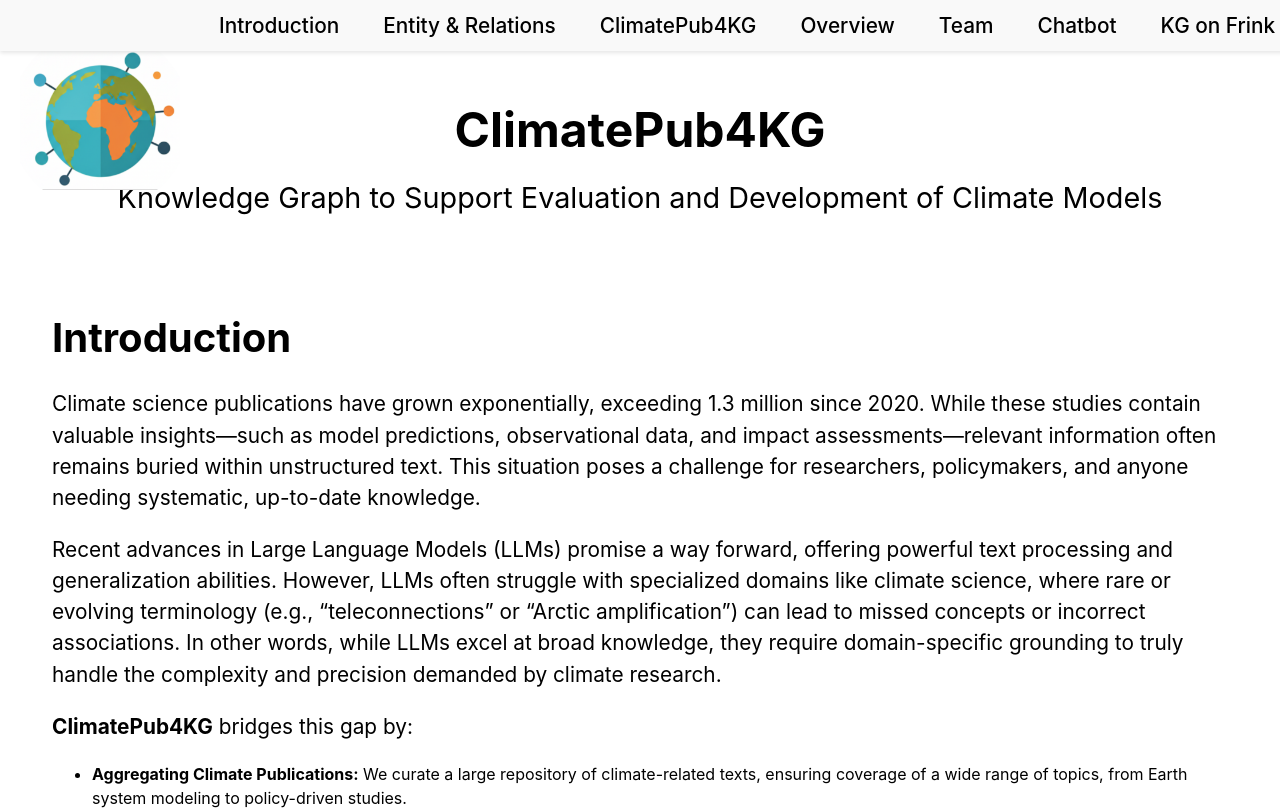
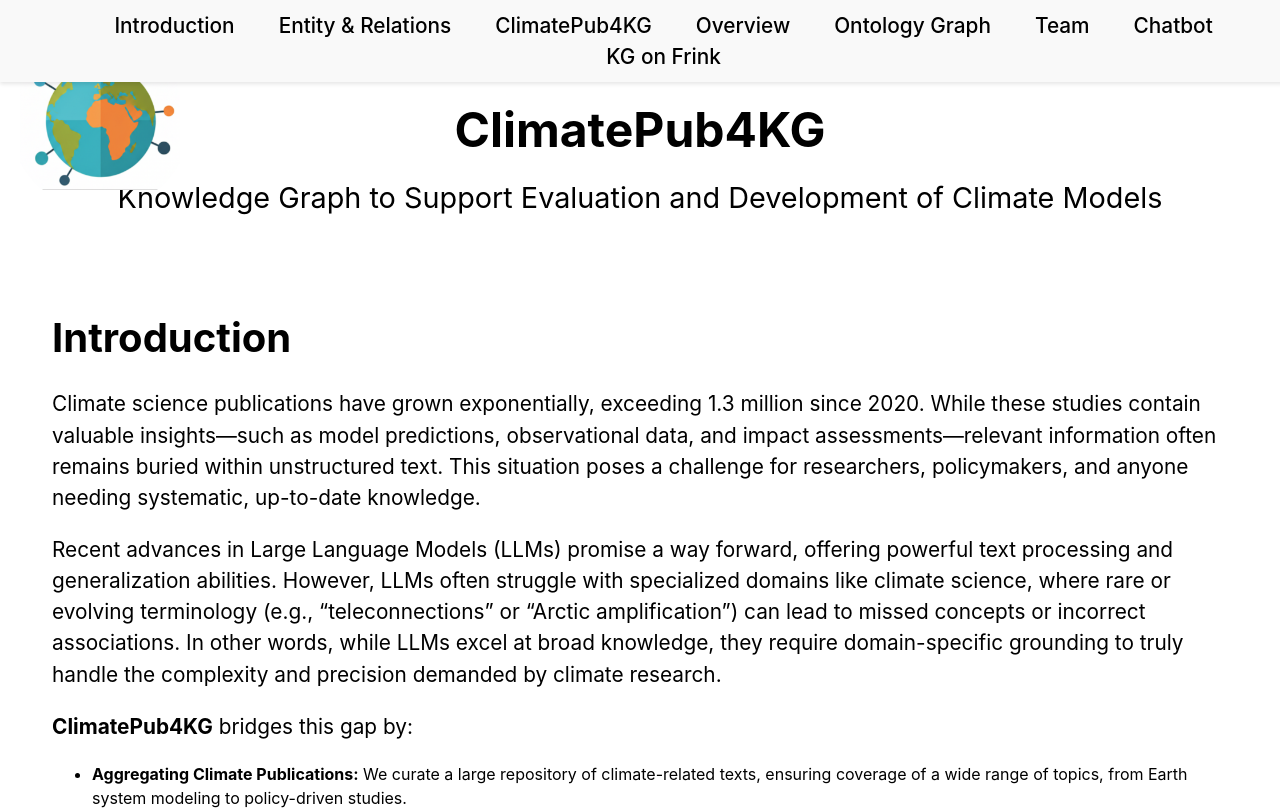
Before and after one commit to ClimatePub4KG/climatepub4kg, a React (Vite) app: page / in a window 1280 px wide. Shown: the top 810 px of the page. Built offline with nearby package versions, Linux system fonts and the light colour scheme.

Commit message:
add ontology graph section to the application

```diff
--- a/src/App.tsx
+++ b/src/App.tsx
@@ -13,6 +13,7 @@ const App: React.FC = () => {
               <li><a href="#types">Entity & Relations</a></li>
               <li><a href="#ClimatePub4KG">ClimatePub4KG</a></li>
               <li><a href="#overview">Overview</a></li>
+              <li><a href="#ontology-graph">Ontology Graph</a></li>
               <li><a href="#team">Team</a></li>
               <li>
                 <a href="http://54.208.88.134:80" target="_blank" rel="noopener noreferrer">
@@ -106,6 +107,22 @@ const App: React.FC = () => {
             provides a comprehensive set of terms that are essential for categorizing and accessing climate
             science literature, particularly for climate modeling research.
           </p>
+          <hr />
+        </section>
+
+        {/* Ontology Graph Section */}
+        <section id = "ontology-graph" className = "section">
+          <h2>Ontology Graph</h2>
+          <p>
+            The Ontology Graph below illustrates the structure and semantic relationships extracted and defined in ClimatePub4KG. It serves as a foundation for entity linking and inference within the knowledge graph.
+          </p>
+          <div style={{ textAlign: "center", marginTop: "1rem" }}>
+            <img
+              //src="/climatepub4kg/images/temp.jpg"
+              alt="Ontology Graph"
+              style={{ maxWidth: "100%", height: "auto", borderRadius: "8px", border: "1px solid #ccc" }}
+            />
+          </div>
           <hr />
         </section>
 
```
